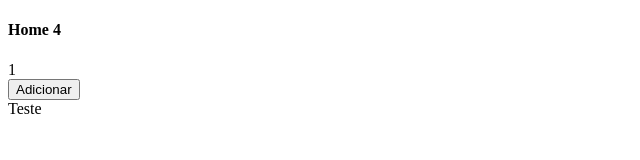
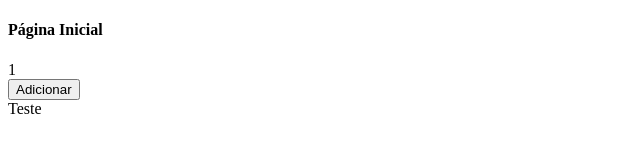
Before and after one commit to Thribs/ideia-unica, a Next.js app: page / in a window 1280 px wide. Shown: the top 160 px of the page, without its empty margins (0-640 px from the left). Built offline with nearby package versions, Linux system fonts and the light colour scheme.

Commit message:
nova chamada na home

```diff
--- a/pages/index.js
+++ b/pages/index.js
@@ -18,7 +18,7 @@ function Contador() {
 function Home() {
     return (
         <div>
-            <h4>Home 4</h4>
+            <h4>Página Inicial</h4>
             <Contador />
             <div>Teste</div>
         </div>
```
